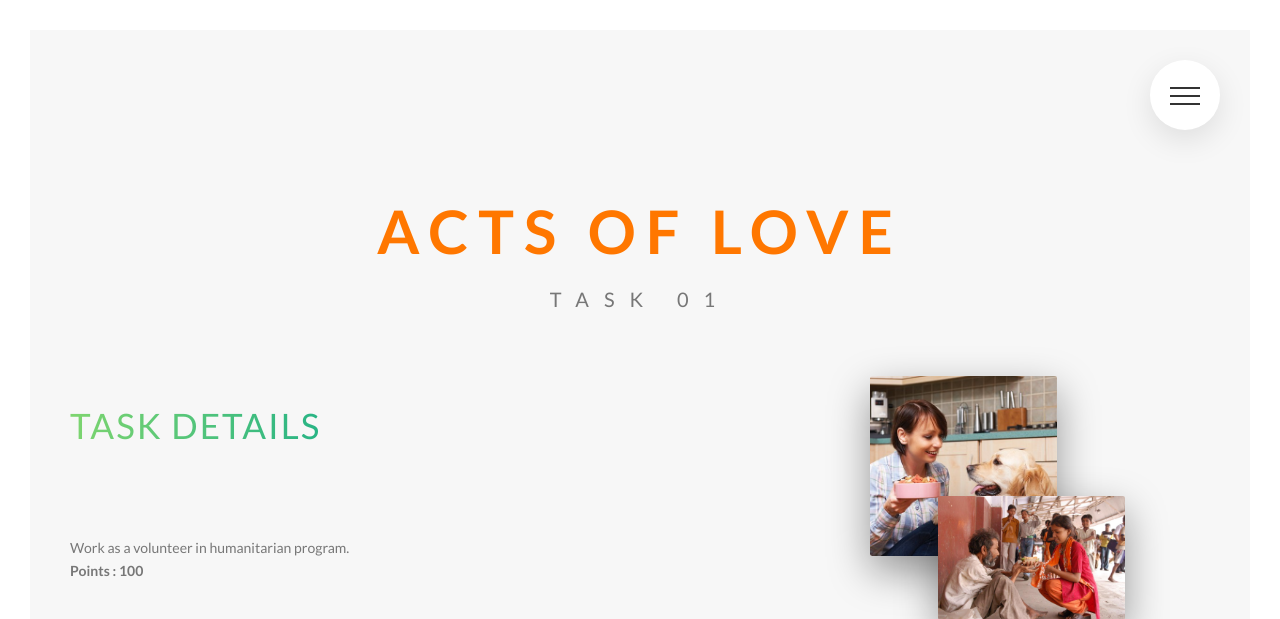
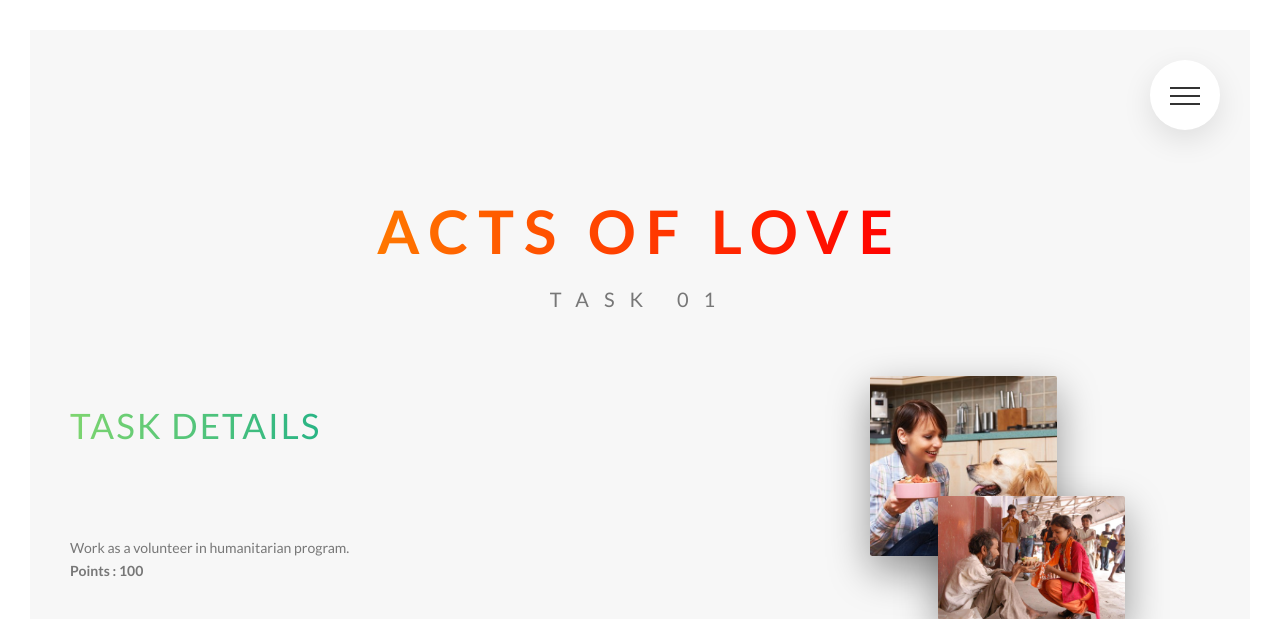
Before and after one commit to JahnnobiRahman/captain_earth, a PHP site: page /task1.html in a window 1280 px wide. Shown: the top 619 px of the page. Run offline with PHP 8.4, Linux system fonts and the light colour scheme.

Commit message:
colour gradient to AOL

```diff
--- a/sass/base/_typography.scss
+++ b/sass/base/_typography.scss
@@ -35,8 +35,8 @@ body {
     }
 
     &--task_aol {
-        color: $color-red-light;
-        display: block;
+
+        display: inline-block;
         font-size: 6rem;
         font-weight: 700;
         letter-spacing: 1rem;
@@ -44,15 +44,30 @@ body {
         animation-name: moveInLeft;
         animation-duration: 1s;
         animation-timing-function: ease-out;
+        background-image: linear-gradient(to right, $color-red-light, $color-red-dark);
+        background-clip: text;
+        color: transparent;
+        -webkit-background-clip: text;
 
         @include respond(phone) {
             letter-spacing: 1rem;
             font-family: 5rem;
         }
+
+        @include respond(tab-port) {
+            font-size: 3rem;
+        }
+
         /*
         animation-delay: 3s;
         animation-iteration-count: 3;
         */
+
+
+        &:hover {
+            transform: skewY(2deg) skewX(15deg) scale(1.1);
+            text-shadow: .5rem 1rem 2rem rgba($color-black, .2);
+        }
     }
 
     &--sub {
--- a/task1.html
+++ b/task1.html
@@ -41,15 +41,15 @@
 
         <section class="section-task">
 
-            <div class="row">
-                <center>
+            <div class="row u-center-text">
+
                     <h1 class="heading-primary--task_aol">
                         <span class="">ACTS OF LOVE</span>
                     </h1>
                     <h1 class="heading-primary--sub">
                         <span class="">TASK 01</span>
                     </h1>
-                </center>
+
 
             </div>
 
@@ -57,9 +57,9 @@
             <div class="row">
                 <div class="col-2-of-3">
                     <div class="u-margin-bottom-big">
-                        <h5 class="heading-secondary">
+                        <h3 class="heading-secondary">
                             Task details
-                        </h5>
+                        </h3>
             </div>
 
                 <p class="popup__text">
```
Also changed, not shown: css/style.comp.css (+11 -2 lines), css/style.concat.css (+11 -2 lines), css/style.prefix.css (+14 -3 lines), css/style.css.
